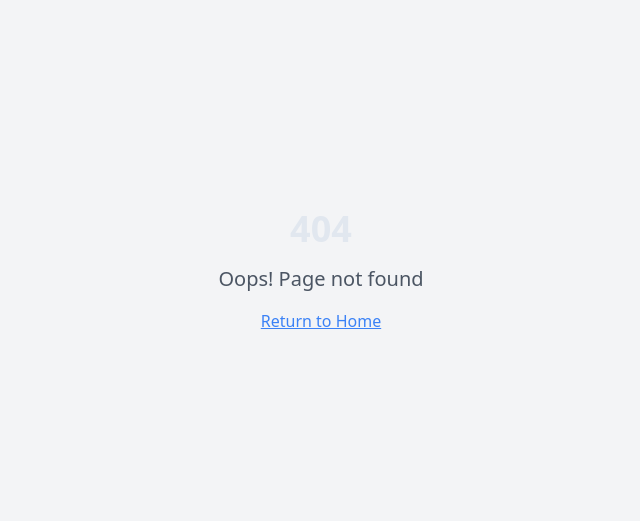
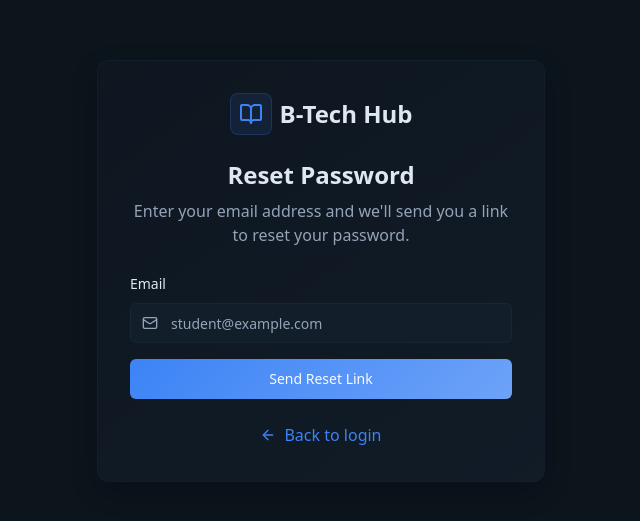
Before and after one commit to Nandhu55/crisp-login-signup, a React (Vite) app: page /forgot-password in a window 1280 px wide. Before the commit this address had no page. Shown: the part 129-650 px from the top of the page, without its empty margins (319-959 px from the left). Built offline with nearby package versions, Linux system fonts and the light colour scheme.

Commit message:
Add Forgot Password Page
Create the forgot password page.

```diff
--- a/src/App.tsx
+++ b/src/App.tsx
@@ -6,6 +6,7 @@ import { BrowserRouter, Routes, Route } from "react-router-dom";
 import Index from "./pages/Index";
 import Login from "./pages/Login";
 import Signup from "./pages/Signup";
+import ForgotPassword from "./pages/ForgotPassword";
 import NotFound from "./pages/NotFound";
 
 const queryClient = new QueryClient();
@@ -20,6 +21,7 @@ const App = () => (
           <Route path="/" element={<Index />} />
           <Route path="/login" element={<Login />} />
           <Route path="/signup" element={<Signup />} />
+          <Route path="/forgot-password" element={<ForgotPassword />} />
           {/* ADD ALL CUSTOM ROUTES ABOVE THE CATCH-ALL "*" ROUTE */}
           <Route path="*" element={<NotFound />} />
         </Routes>
--- /dev/null
+++ b/src/pages/ForgotPassword.tsx
@@ -0,0 +1,93 @@
+import { useState } from "react";
+import { Link } from "react-router-dom";
+import { Mail, ArrowLeft } from "lucide-react";
+import { Button } from "@/components/ui/button";
+import { Input } from "@/components/ui/input";
+import { Label } from "@/components/ui/label";
+import { AuthCard } from "@/components/ui/auth-card";
+import { BrandHeader } from "@/components/ui/brand-header";
+
+const ForgotPassword = () => {
+  const [email, setEmail] = useState("");
+  const [isSubmitted, setIsSubmitted] = useState(false);
+
+  const handleSubmit = (e: React.FormEvent) => {
+    e.preventDefault();
+    console.log("Password reset request for:", email);
+    setIsSubmitted(true);
+  };
+
+  if (isSubmitted) {
+    return (
+      <AuthCard>
+        <BrandHeader />
+
+        <div className="text-center space-y-4">
+          <div className="w-16 h-16 mx-auto bg-gradient-primary rounded-full flex items-center justify-center">
+            <Mail className="h-8 w-8 text-white" />
+          </div>
+          <h2 className="text-2xl font-semibold text-foreground">Check your email</h2>
+          <p className="text-muted-foreground">
+            We've sent a password reset link to <br />
+            <span className="font-medium text-foreground">{email}</span>
+          </p>
+        </div>
+
+        <div className="text-center">
+          <Link to="/login" className="inline-flex items-center text-primary hover:text-primary/80 transition-colors font-medium">
+            <ArrowLeft className="h-4 w-4 mr-2" />
+            Back to login
+          </Link>
+        </div>
+      </AuthCard>
+    );
+  }
+
+  return (
+    <AuthCard>
+      <BrandHeader />
+
+      <div className="text-center space-y-2">
+        <h2 className="text-2xl font-semibold text-foreground">Reset Password</h2>
+        <p className="text-muted-foreground">
+          Enter your email address and we'll send you a link to reset your password.
+        </p>
+      </div>
+
+      <form onSubmit={handleSubmit} className="space-y-4">
+        <div className="space-y-2">
+          <Label htmlFor="email" className="text-foreground">Email</Label>
+          <div className="relative">
+            <Mail className="absolute left-3 top-3 h-4 w-4 text-muted-foreground" />
+            <Input
+              id="email"
+              name="email"
+              type="email"
+              placeholder="student@example.com"
+              value={email}
+              onChange={(e) => setEmail(e.target.value)}
+              className="pl-10 bg-input border-border text-foreground placeholder:text-muted-foreground focus:ring-primary"
+              required
+            />
+          </div>
+        </div>
+
+        <Button
+          type="submit"
+          className="w-full bg-gradient-primary hover:opacity-90 text-primary-foreground font-medium py-3 transition-all duration-200"
+        >
+          Send Reset Link
+        </Button>
+      </form>
+
+      <div className="text-center">
+        <Link to="/login" className="inline-flex items-center text-primary hover:text-primary/80 transition-colors font-medium">
+          <ArrowLeft className="h-4 w-4 mr-2" />
+          Back to login
+        </Link>
+      </div>
+    </AuthCard>
+  );
+};
+
+export default ForgotPassword;
```
